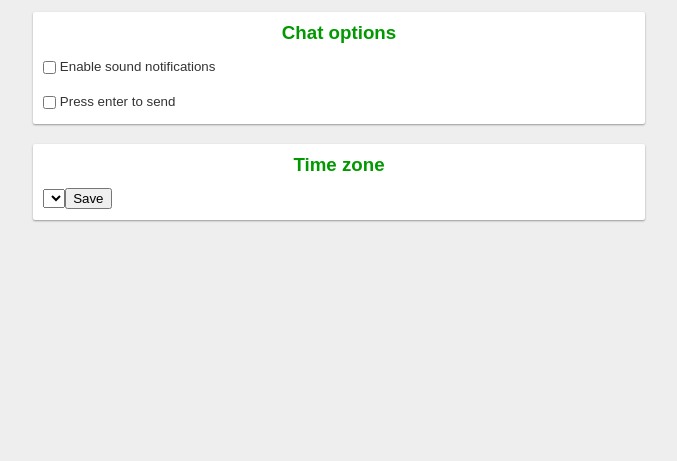
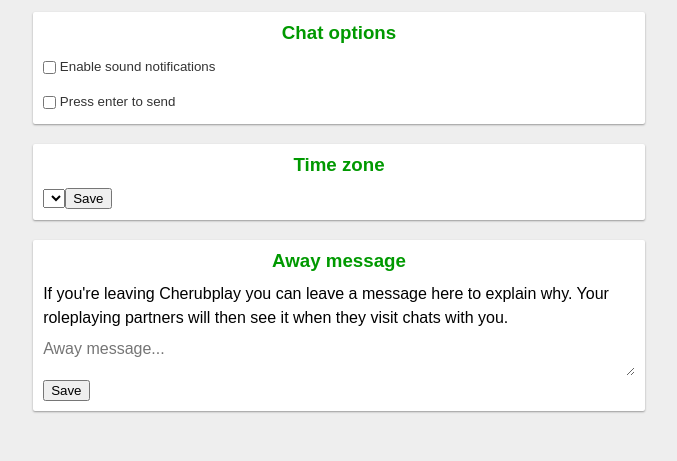
Before and after one commit to tehdragonfly/cherubplay, a Python web app: template cherubplay/templates/account.mako in a window 1280 px wide. Shown: the part 476-937 px from the top of the page, without its empty margins (301-978 px from the left). Before the commit the page ends 698 px from the top, so only its background shows below. Run offline with Mako, Linux system fonts and the light colour scheme; the template is opened without the code that fills it, so the values that code supplies are empty; some libraries are stand-ins or nearby versions.

Commit message:
Add away message to layout1.

```diff
--- a/cherubplay/templates/account.mako
+++ b/cherubplay/templates/account.mako
@@ -54,4 +54,12 @@
       % endfor
     </select><button type="submit">Save</button></p>
   </form>
+  <form class="tile" action="${request.route_path("account_away_message")}" method="post">
+    <h3>Away message</h3>
+    <p>If you're leaving Cherubplay you can leave a message here to explain why. Your roleplaying partners will then see it when they visit chats with you.</p>
+    <textarea class="full" name="away_message" maxlength="255" placeholder="Away message...">${request.user.away_message or ""}</textarea>
+    <div class="actions">
+      <div class="right"><button type="submit">Save</button></div>
+    </div>
+  </form>
 <%block name="scripts"><script>cherubplay.account();</script></%block>
```
